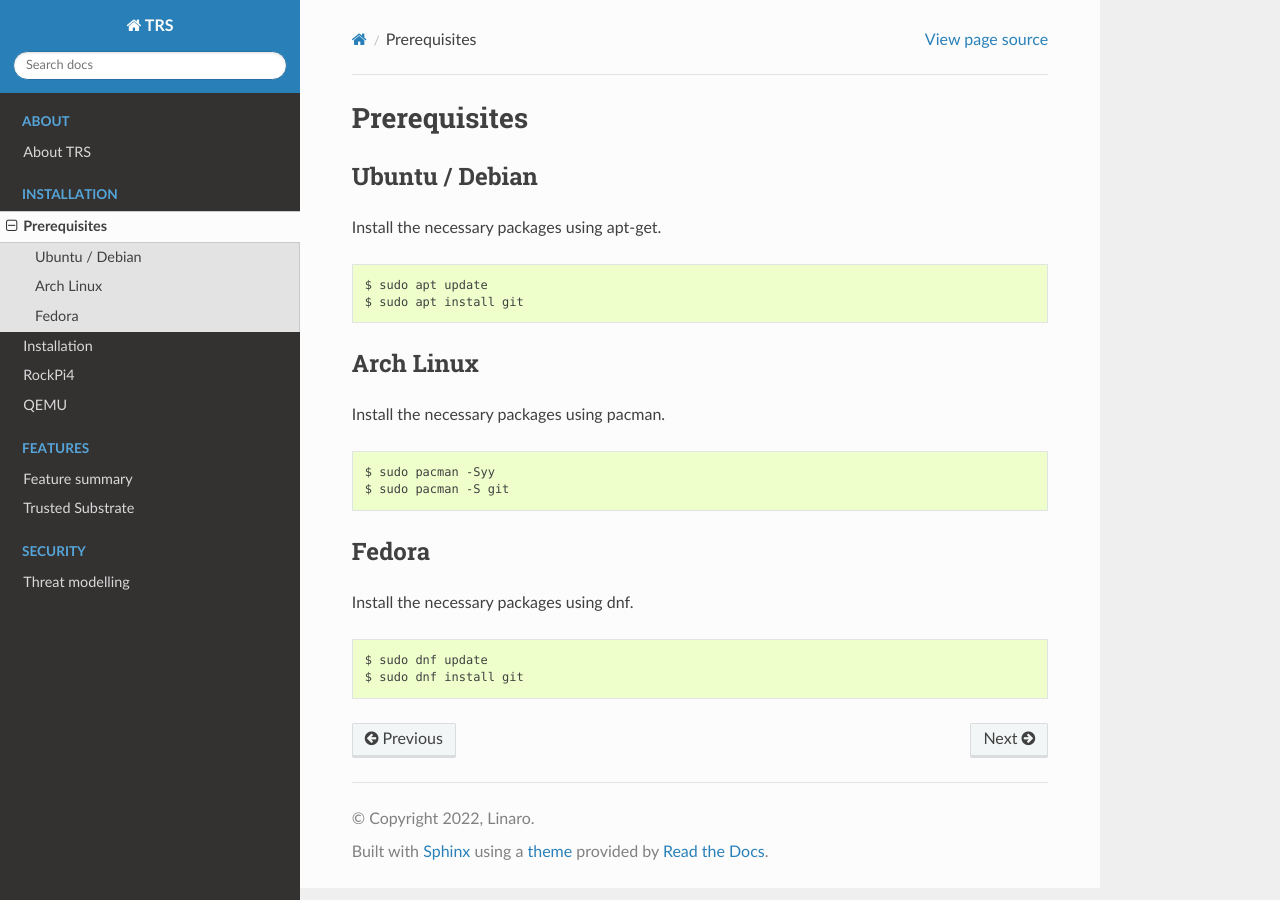
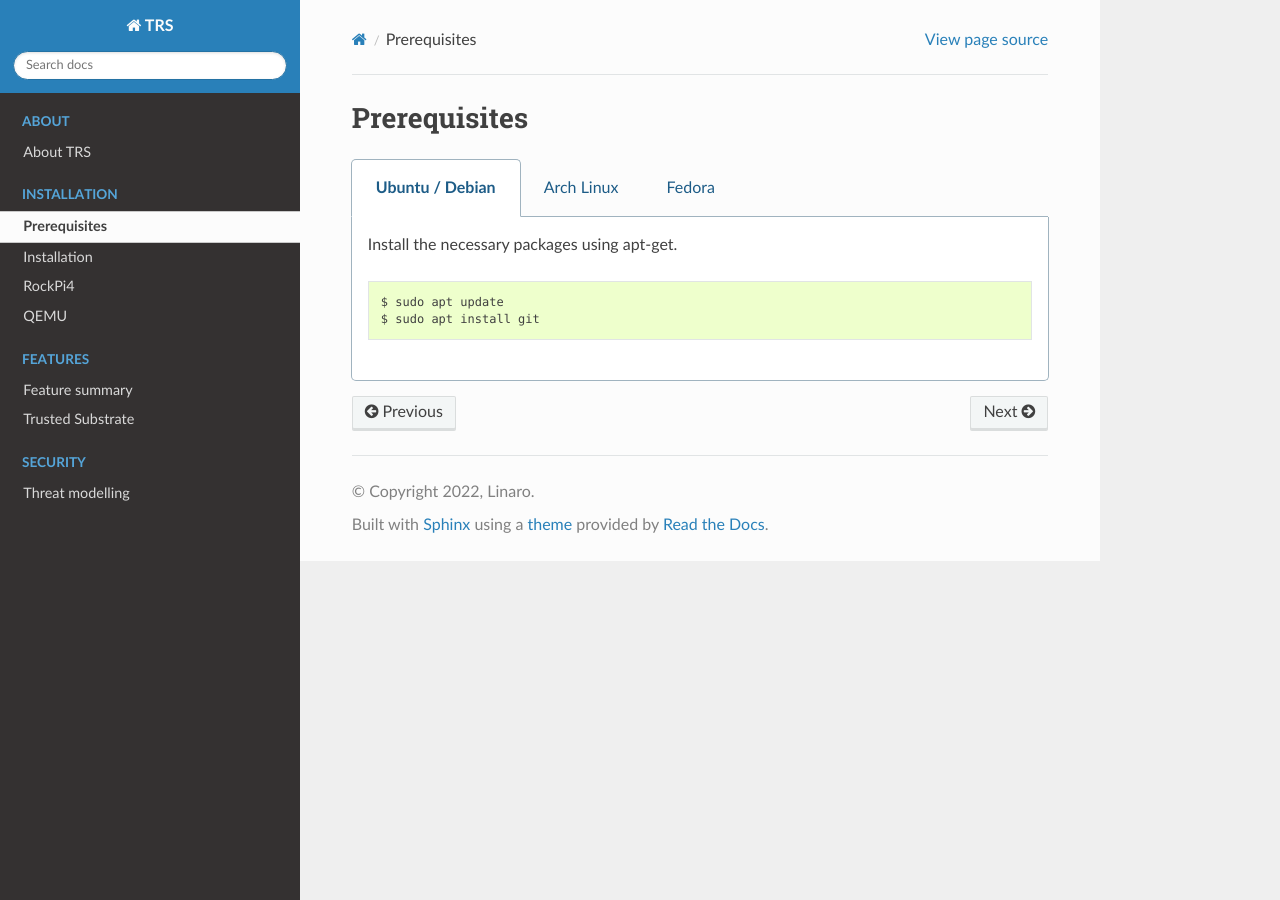
Before and after one commit to petegriffin/trs, a Sphinx documentation site: the page built from docs/install/prerequisite.rst, in a window 1280 px wide. Built offline with Sphinx 7.4.7 and the Read the Docs theme 2.0.0, drawn with Linux system fonts in a browser that asks for light colours.

Commit message:
prereq: Introduce tabs
Put each distro target in a separate tab.

Signed-off-by: Joakim Bech <joakim.bech@linaro.org>

```diff
--- a/docs/install/prerequisite.rst
+++ b/docs/install/prerequisite.rst
@@ -3,38 +3,41 @@
 Prerequisites
 #############
 
-Ubuntu / Debian
-***************
-Install the necessary packages using apt-get.
 
-..
-  [NEEDS_TO_BE_FIXED] - Add correct pre-req packages
+.. tabs::
 
-.. code-block:: bash
+    .. tab:: Ubuntu / Debian
 
-	$ sudo apt update
-	$ sudo apt install git
+        Install the necessary packages using apt-get.
 
-Arch Linux
-**********
-Install the necessary packages using pacman.
+        ..
+          [NEEDS_TO_BE_FIXED] - Add correct pre-req packages
 
-..
-  [NEEDS_TO_BE_FIXED] - Add correct pre-req packages
+        .. code-block:: bash
 
-.. code-block:: bash
+            $ sudo apt update
+            $ sudo apt install git
 
-	$ sudo pacman -Syy
-	$ sudo pacman -S git
+    .. tab:: Arch Linux
 
-Fedora
-******
-Install the necessary packages using dnf.
+        Install the necessary packages using pacman.
 
-..
-  [NEEDS_TO_BE_FIXED] - Add correct pre-req packages
+        ..
+          [NEEDS_TO_BE_FIXED] - Add correct pre-req packages
 
-.. code-block:: bash
+        .. code-block:: bash
 
-	$ sudo dnf update
-	$ sudo dnf install git
+            $ sudo pacman -Syy
+            $ sudo pacman -S git
+
+    .. tab:: Fedora
+
+        Install the necessary packages using dnf.
+
+        ..
+          [NEEDS_TO_BE_FIXED] - Add correct pre-req packages
+
+        .. code-block:: bash
+
+            $ sudo dnf update
+            $ sudo dnf install git
```
